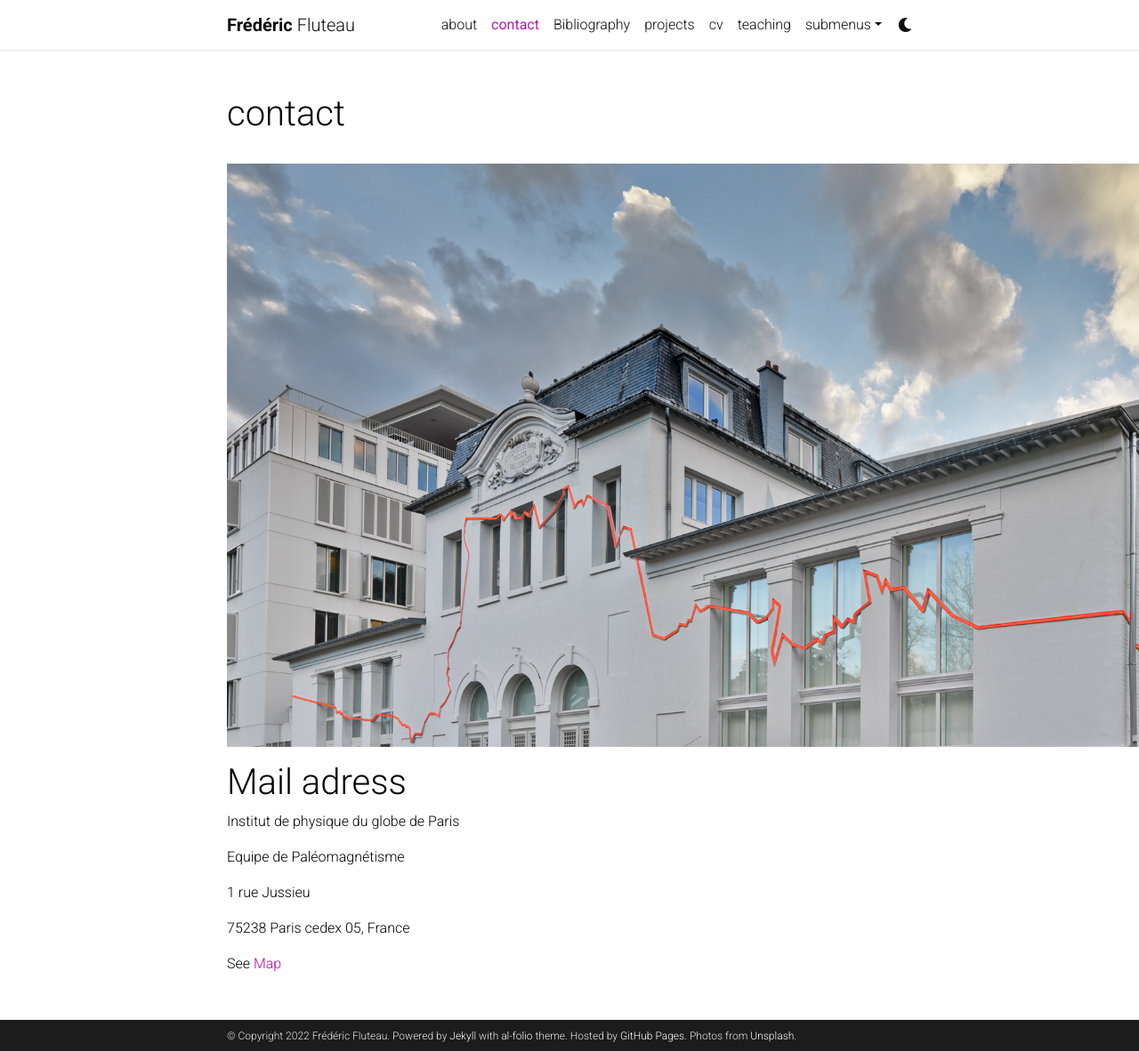
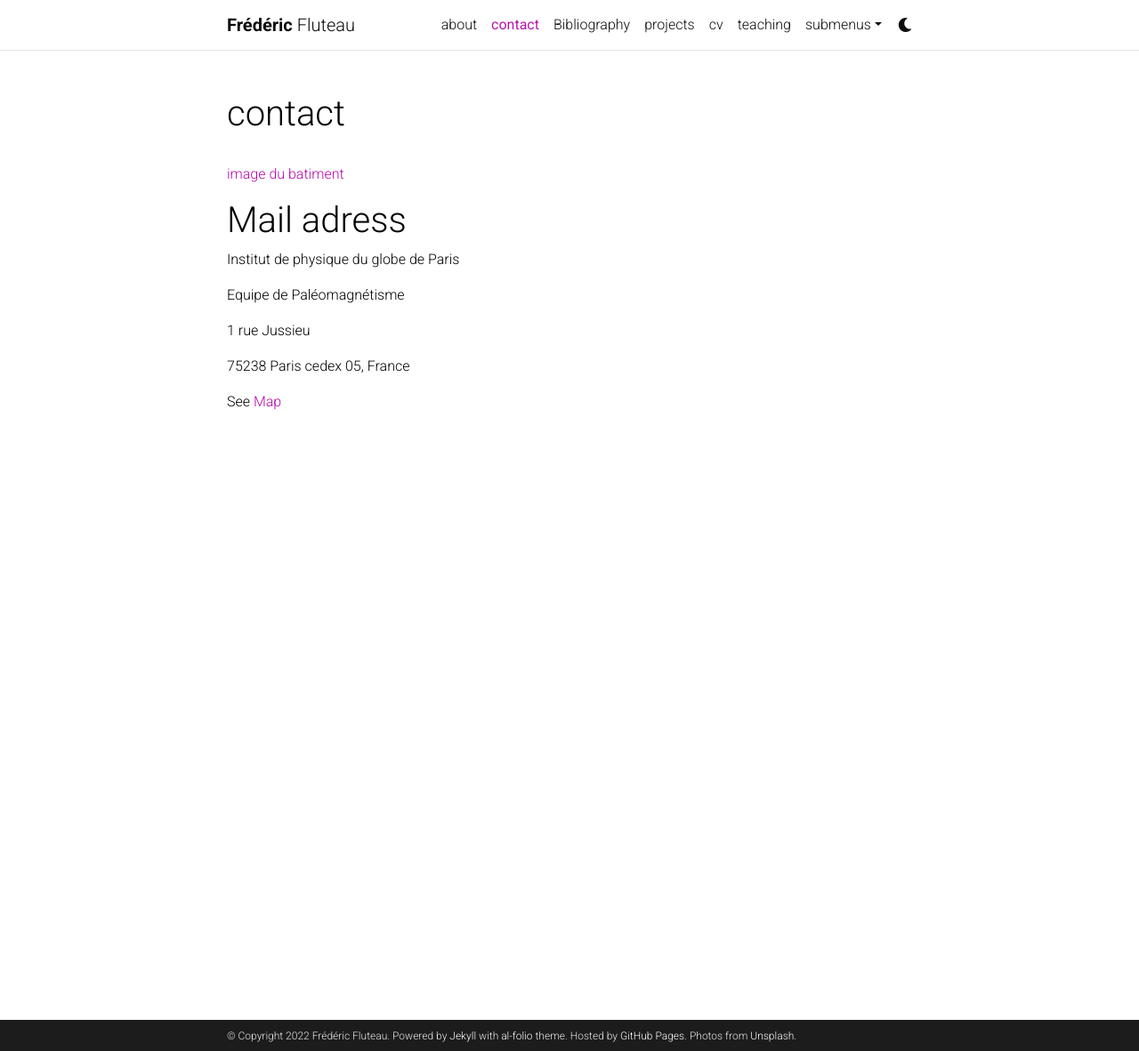
Before and after one commit to fredflut/fredflut.github.io, a Jekyll site: the page built from _pages/contact.md, in a window 1280 px wide and 1182 px high. Shown: the whole window at 89% size. Built offline with Jekyll 4.4.1, drawn with Linux system fonts in a browser that asks for light colours; comment, search, counter and statistics services are not loaded; a style sheet for code colours, icons or effects is not loaded.

Commit message:
Update contact.md

```diff
--- a/_pages/contact.md
+++ b/_pages/contact.md
@@ -5,7 +5,7 @@ title: contact
 nav: true
 ---
 
-![image du batiment](/fredflut.github.io/assets/img/batiment.jpg)
+[image du batiment](batiment.jpg)
 
 # Mail adress
 <p> Institut de physique du globe de Paris </p>
```
